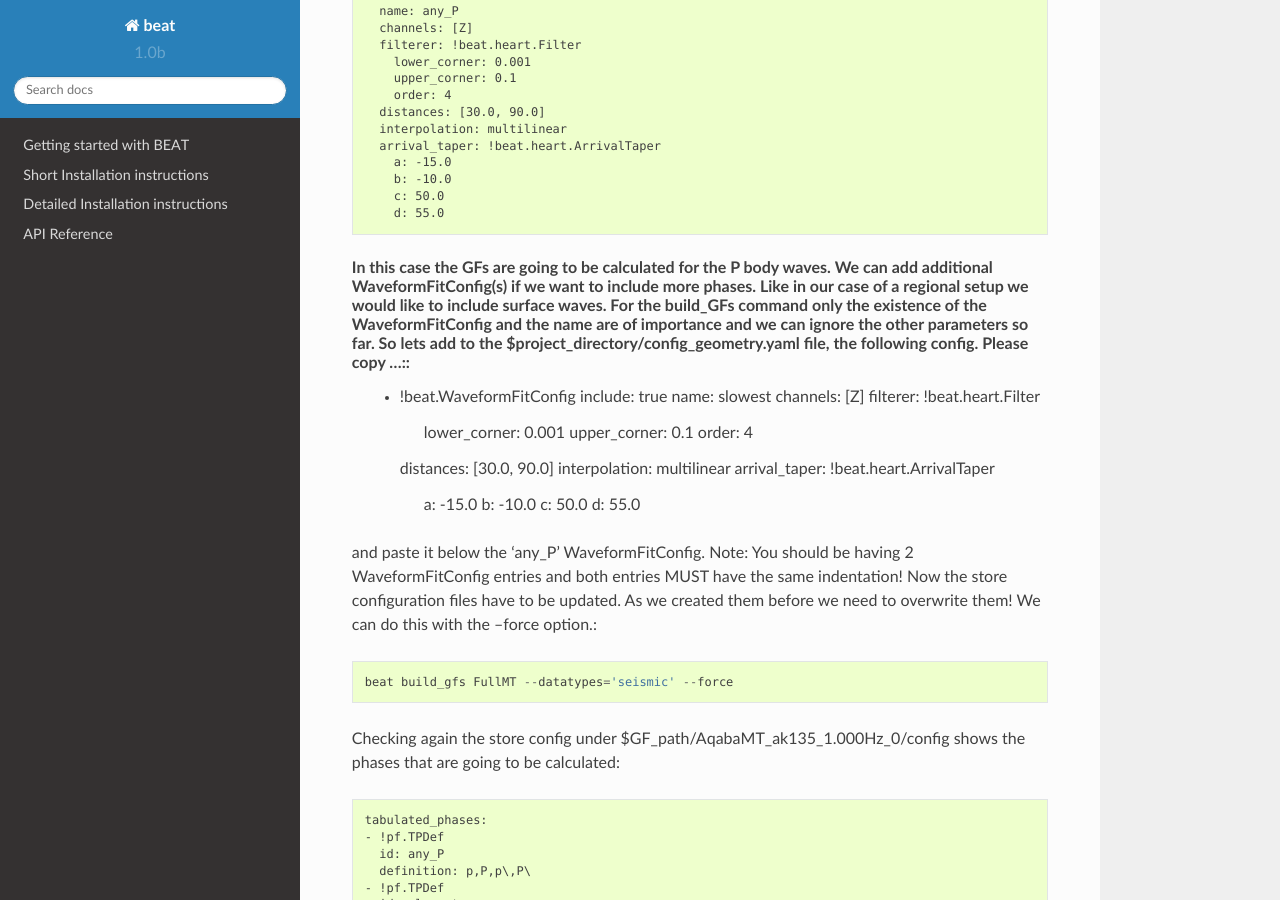
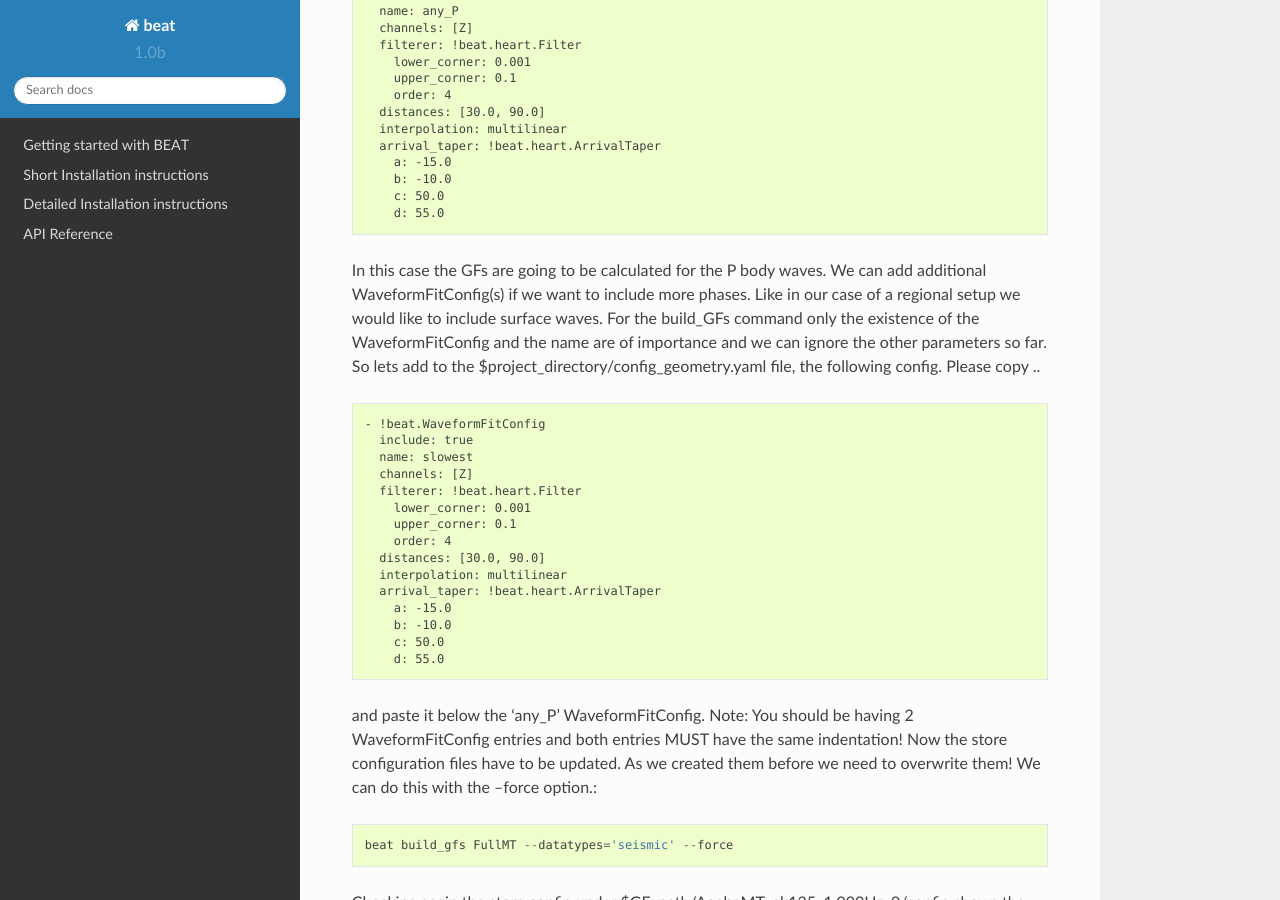
Before and after one commit to hvasbath/beat, a Sphinx documentation site: the page built from docs/examples.rst, in a window 1280 px wide and 900 px high, scrolled down 2338 px. Built offline with Sphinx 7.4.7 and the Read the Docs theme 2.0.0, drawn with Linux system fonts in a browser that asks for light colours; pages that are not in the unit, such as notebooks, are missing from menus.

Commit message:
formatting

```diff
--- a/docs/examples.rst
+++ b/docs/examples.rst
@@ -95,7 +95,8 @@ The seismic phases for which the GFs are going to be calculated are defined unde
           c: 50.0
           d: 55.0
 
-In this case the GFs are going to be calculated for the P body waves. We can add additional WaveformFitConfig(s) if we want to include more phases. Like in our case of a regional setup we would like to include surface waves. For the build_GFs command only the existence of the WaveformFitConfig and the name are of importance and we can ignore the other parameters so far. So lets add to the $project_directory/config_geometry.yaml file, the following config. Please copy ...::
+In this case the GFs are going to be calculated for the P body waves. We can add additional WaveformFitConfig(s) if we want to include more phases. Like in our case of a regional setup we would like to include surface waves. For the build_GFs command only the existence of the WaveformFitConfig and the name are of importance and we can ignore the other parameters so far. So lets add to the $project_directory/config_geometry.yaml file, the following config. Please copy .. ::
+
       - !beat.WaveformFitConfig
         include: true
         name: slowest
```
